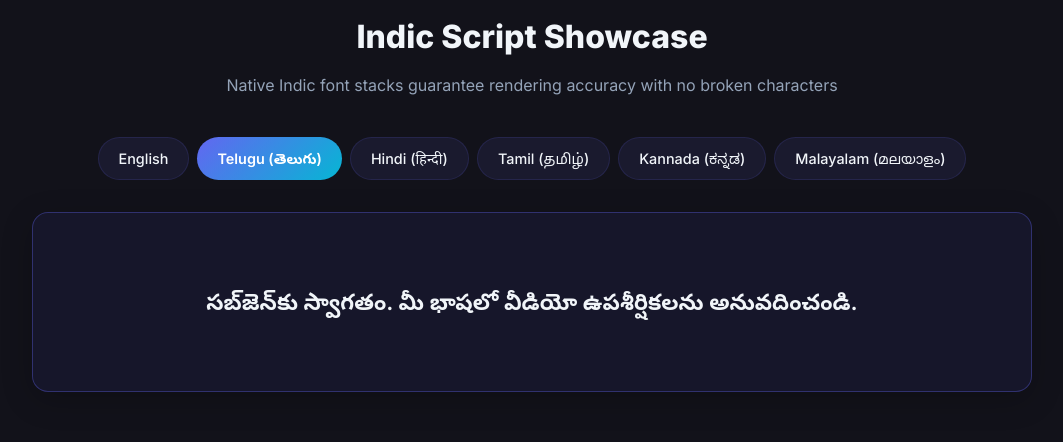
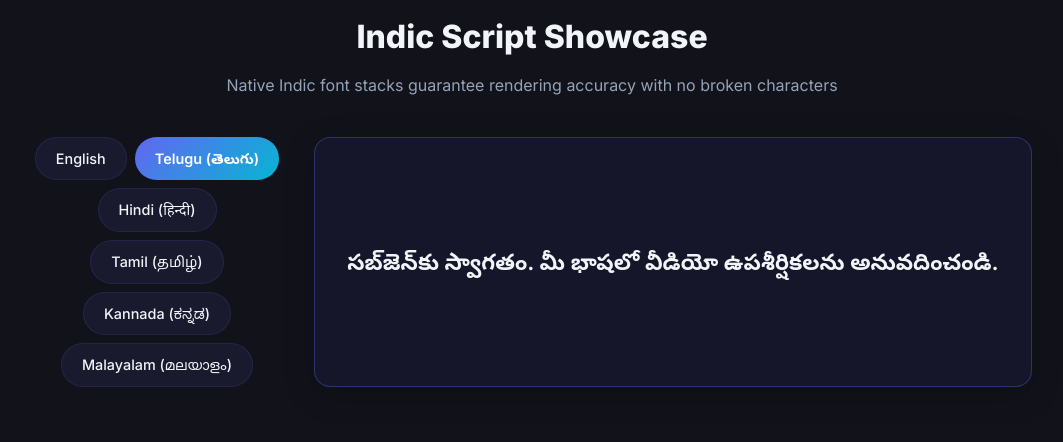
Before and after one commit to Sujithkrys/subbu, a Next.js app in the folder frontend/: page / in a window 1280 px wide. Shown: the part 1760-2202 px from the top of the page, without its empty margins (108-1171 px from the left). Built offline with nearby package versions, Linux system fonts and the light colour scheme; no server answers.

Commit message:
fix: resolve typescript and suspense build errors

```diff
--- a/frontend/app/dashboard/page.tsx
+++ b/frontend/app/dashboard/page.tsx
@@ -1,6 +1,6 @@
 "use client";
 
-import { useEffect, useState, useMemo } from "react";
+import { useEffect, useState, useMemo, Suspense } from "react";
 import { useRouter, useSearchParams } from "next/navigation";
 import { listProjects, getDashboardMetrics, toggleFavorite, deleteProject, duplicateProject } from "@/lib/api";
 import type { Project, DashboardMetricsResponse } from "@/lib/types";
@@ -11,7 +11,7 @@ import ActivityFeed from "@/components/dashboard/ActivityFeed";
 import JSZip from "jszip";
 import { saveAs } from "file-saver";
 
-export default function DashboardPage() {
+function DashboardContent() {
   const router = useRouter();
   const searchParams = useSearchParams();
 
@@ -226,7 +226,7 @@ export default function DashboardPage() {
         />
       </div>
 
-      <div style={{ display: "flex", gap: "24px", flexDirection: "column", lg: { flexDirection: "row" } }}>
+      <div className="flex flex-col lg:flex-row gap-6">
         <div style={{ flex: 1 }}>
           <div style={{ display: "flex", justifyContent: "space-between", alignItems: "center", marginBottom: "24px" }}>
             <h1 style={{ fontSize: "1.8rem", fontWeight: 700 }}>My Projects</h1>
@@ -406,3 +406,11 @@ function MetricCard({ label, value, loading }: { label: string; value: any; load
     </div>
   );
 }
+
+export default function DashboardPage() {
+  return (
+    <Suspense fallback={<div className="p-8 text-center">Loading dashboard...</div>}>
+      <DashboardContent />
+    </Suspense>
+  );
+}
--- a/frontend/app/page.tsx
+++ b/frontend/app/page.tsx
@@ -284,7 +284,7 @@ function LanguageShowcase() {
           <p style={{ color: "var(--color-text-secondary)" }}>Native Indic font stacks guarantee rendering accuracy with no broken characters</p>
         </div>
 
-        <div style={{ display: "grid", gridTemplateColumns: "1fr", md: "250px 1fr", gap: "32px" }}>
+        <div className="grid grid-cols-1 md:grid-cols-[250px_1fr] gap-8">
           {/* Toggles */}
           <div
             style={{
```
